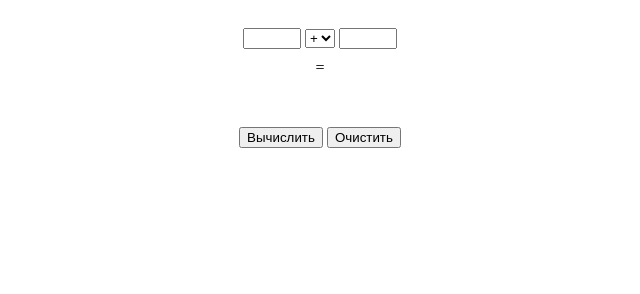
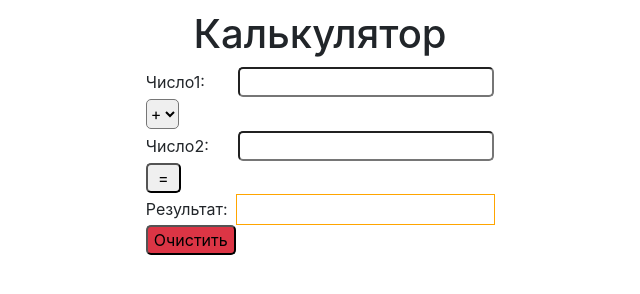
Before and after one commit to maximul/calculator, a plain HTML site: page index.html in a window 1280 px wide. Shown: the whole page, without its empty margins (320-960 px from the left). Drawn offline with nearby package versions, Linux system fonts and the light colour scheme.

Commit message:
Изменены 3 файла

```diff
--- a/index.html
+++ b/index.html
@@ -2,27 +2,48 @@
 <html lang="en">
 <head>
 	<meta charset="UTF-8">
-	<title>Calculator</title>
+	<title>Калькулятор</title>
+	<link rel="stylesheet" href="https://stackpath.bootstrapcdn.com/bootstrap/4.1.3/css/bootstrap.min.css" integrity="sha384-MCw98/SFnGE8fJT3GXwEOngsV7Zt27NXFoaoApmYm81iuXoPkFOJwJ8ERdknLPMO" crossorigin="anonymous">
+
 	<link rel="stylesheet" type="text/css" href="style.css">
 </head>
 <body>
-	<div id="calculator">
-		<div>
-			<input type="text" id="n1">
+	<div class="container">
+		<h1>Калькулятор</h1>
+
+		<table>
+			<tr>
+				<td>Число1: </td>
+				<td><input type="text" id="n1"></td>
+			</tr>
+			<tr>
+				<td>
 					<select id="sel">
 						<option value="+">+</option>
 						<option value="-">-</option>
 						<option value="*">*</option>
 						<option value="/">/</option>
 					</select>
-			<input type="text" id="n2">
-		</div>
-		<span>=</span>
-		<div id="res"></div>
-		<div>
-			<button onclick="result()">Вычислить</button>
-			<button onclick="cleaner()">Очистить</button>
-		</div>
+				</td>
+				<td></td>
+			</tr>
+			<tr>
+				<td>Число2: </td>
+				<td><input type="text" id="n2"></td>
+			</tr>
+			<tr>
+				<td><button id="eq" onclick="result()">=</button></td>
+				<td></td>
+			</tr>
+			<tr>
+				<td>Результат: </td>
+				<td id="res"></td>
+			</tr>
+			<tr id="cleaner">
+				<td><button onclick="cleaner()">Очистить</button></td>
+				<td></td>
+			</tr>
+		</table>
 	</div>
 
 	<script type="text/javascript" src="script.js"></script>
--- a/style.css
+++ b/style.css
@@ -1,15 +1,37 @@
-#calculator {
+div {
+	padding: 10px 0;
+}
+
+h1 {
 	text-align: center;
 }
 
-input {
-	width: 50px;
+#res {
+	height: 30px;
+	text-align: right;
+	border: 1px solid orange;
 }
 
-div {
-	padding: 10px;
+button, input, select {
+	border-radius: 5px;
 }
 
-#res {
-	height: 20px;
+#eq {
+	width: 35px;
 }
+
+#sel {
+	height: 30px;
+}
+
+input {
+	text-align: right;
+}
+
+table {
+	margin: auto;
+}
+
+#cleaner button {
+	background-color: #dc3545;
+}
```
Also changed, not shown: script.js (indentation only). Lines whose indentation alone changed are shown as unchanged.
